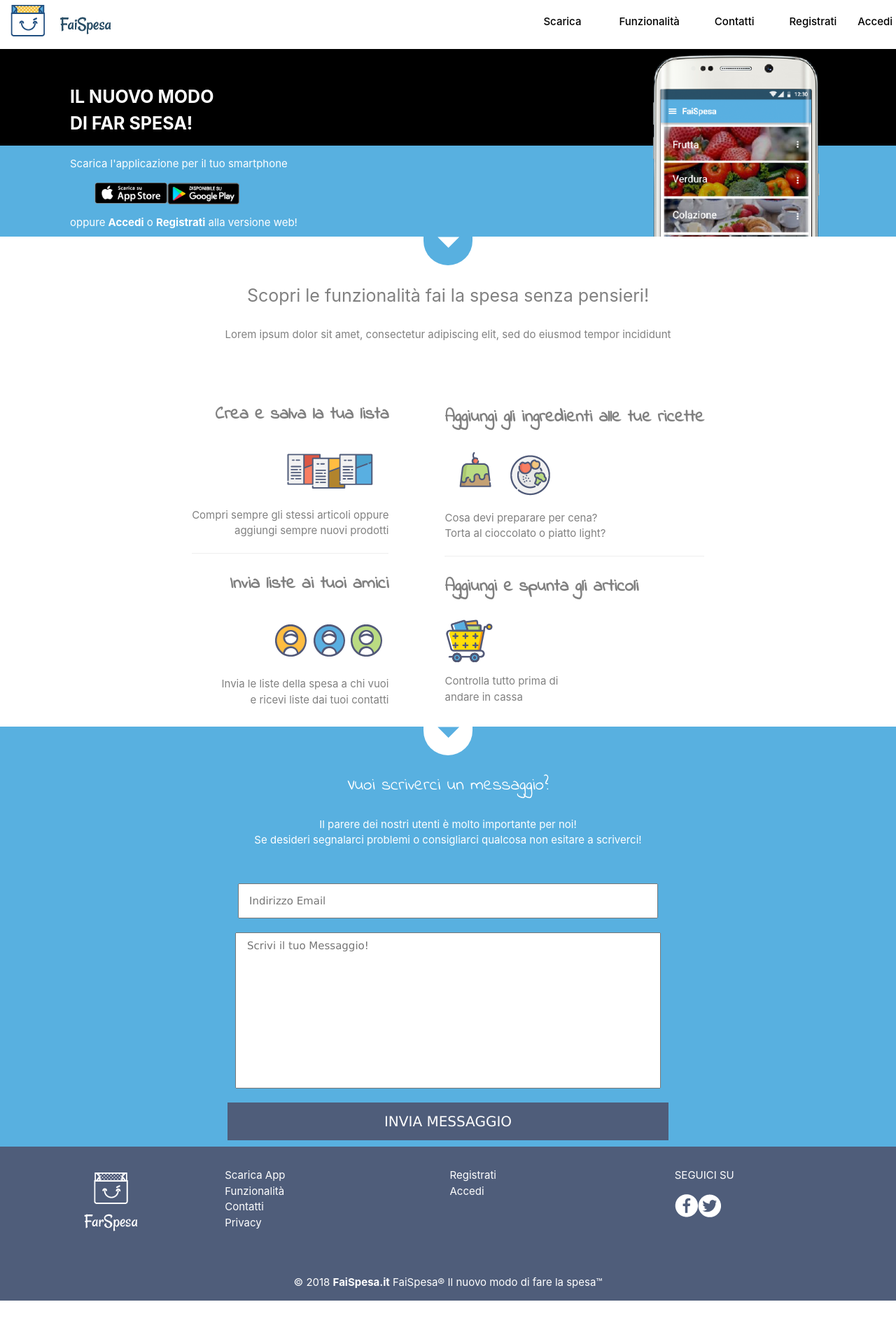
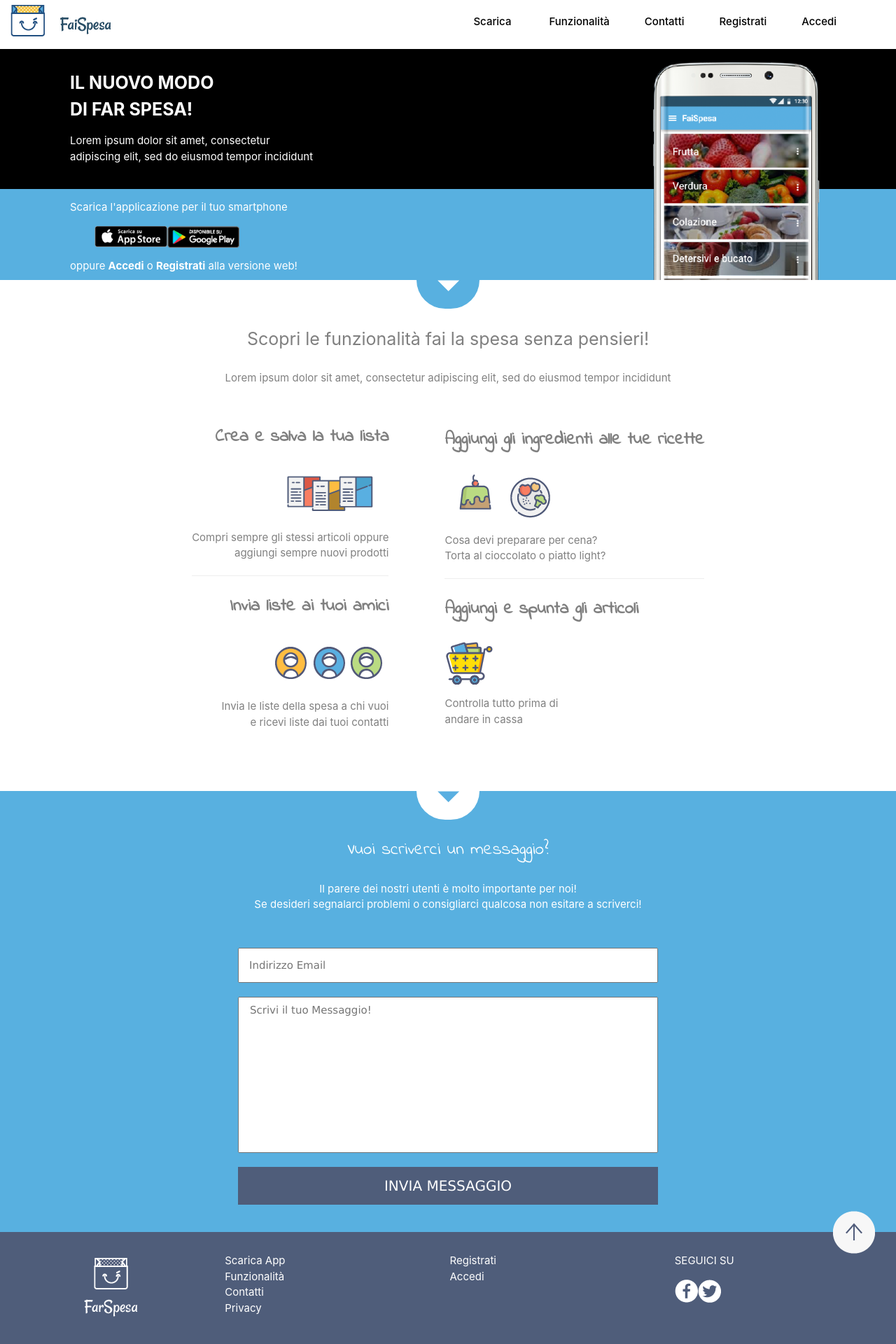
Before and after one commit to GabrielePanarello/SpesApp, an Angular app: page / in a window 1280 px wide. Shown: the top 1920 px of the page at 70% size. Before the commit the page ends 1858 px from the top, so only its background shows below. Built offline with nearby package versions, Linux system fonts and the light colour scheme.

Commit message:
Fix Stile Generale

```diff
--- a/src/app/Components/footer/footer.component.html
+++ b/src/app/Components/footer/footer.component.html
@@ -1,5 +1,5 @@
 <footer>
-    <!-- <img (click)="scrollToTop()" id="backToTop" src="../../../assets/footer-assets/backtotop.png"> -->
+    <img (click)="scrollToTop()" id="backToTop" src="../../../assets/footer-assets/backtotop.png">
     <div class="wrapper">
         <div id="logoContainer">
             <img id="logo" src="../../../assets/footer-assets/logo_footer.png">
--- a/src/app/Components/header-before-login/header-before-login.component.css
+++ b/src/app/Components/header-before-login/header-before-login.component.css
@@ -13,6 +13,7 @@
 .grid-menu {
     vertical-align: auto;
     float: right;
+    margin-right: 60px;
 }
 
 .menu {
@@ -22,14 +23,6 @@
 .menu-item {
     display: inline;
     padding: 20px;
-    font-size: 15px;
-    font-weight: 500;
-    font-family: -apple-system, BlinkMacSystemFont, 'Segoe UI', Roboto, Oxygen, Ubuntu, Cantarell, 'Open Sans', 'Helvetica Neue', sans-serif
-}
-
-#menu-item-login {
-    display: inline;
-    padding: 0px;
     font-size: 15px;
     font-weight: 500;
     font-family: -apple-system, BlinkMacSystemFont, 'Segoe UI', Roboto, Oxygen, Ubuntu, Cantarell, 'Open Sans', 'Helvetica Neue', sans-serif
--- a/src/app/Components/header-before-login/header-before-login.component.html
+++ b/src/app/Components/header-before-login/header-before-login.component.html
@@ -53,7 +53,8 @@
                 </div>
 
             </li>
-            <li id="menu-item-login">
+            <li class="menu-item">
+
                 <button href="" id="myBtn" class="link-item" (click)="openLogin()">Accedi</button>
                 <div id="myModalLogin" class="modal">
                     <div class="modal-content">
--- a/src/app/Components/header-before-login/header-before-login.component.ts
+++ b/src/app/Components/header-before-login/header-before-login.component.ts
@@ -19,7 +19,7 @@
   }
   closeRegister(){
     document.getElementById("myModalRegister").style.display="none";
-    document.getElementById("menu-item-login").style.padding="0px";
+    document.getElementById("menu-item").style.padding="0px";
   }
 
   openLogin(){
@@ -27,7 +27,7 @@
   }
   closeLogin(){
     document.getElementById("myModalLogin").style.display="none";
-    document.getElementById("menu-item-login").style.padding="0px";
+    document.getElementById("menu-item").style.padding="0px";
   }
 
   }
--- a/src/app/Components/home/home.component.css
+++ b/src/app/Components/home/home.component.css
@@ -1,7 +1,7 @@
 #scarica {
     position: relative;
     width: 100%;
-    height: 338px;
+    height: 400px;
     background-color: black;
     z-index: -1;
     padding-top: 70px;
@@ -20,7 +20,7 @@
     position: relative;
     display: inline-block;
     margin: auto;
-    top: 50px;
+    top: 30px;
     left: 100px;
     color: white;
     font-family: -apple-system, BlinkMacSystemFont, 'Segoe UI', Roboto, Oxygen, Ubuntu, Cantarell, 'Open Sans', 'Helvetica Neue', sans-serif;
@@ -31,7 +31,7 @@
     position: relative;
     width: 500px;
     padding-top: 20px;
-    top: 40px;
+    top: 10px;
     left: 100px;
     color: white;
     font-family: -apple-system, BlinkMacSystemFont, 'Segoe UI', Roboto, Oxygen, Ubuntu, Cantarell, 'Open Sans', 'Helvetica Neue', sans-serif;
@@ -50,7 +50,7 @@
 #phone {
     position: absolute;
     width: 20%;
-    top: 70px;
+    top: 80px;
     right: 100px;
     overflow: hidden;
 }
@@ -75,7 +75,7 @@
 
 #funzionalita {
     width: 100%;
-    height: 600px;
+    height: 630px;
     background-color: white;
     margin-bottom: 100px;
 }
@@ -84,7 +84,7 @@
     display: block;
     margin: 0 auto;
     background-color: #58B0E0;
-    width: 70px;
+    width: 90px;
     border-bottom-left-radius: 50px;
     border-bottom-right-radius: 50px;
 }
@@ -123,13 +123,13 @@
 
 .attivita-left {
     display: inline-block;
-    margin: 40px;
+    margin: 10px 40px 40px 40px;
     text-align: right;
 }
 
 .attivita-right {
     display: inline-block;
-    margin: 40px;
+    margin: 10px 40px 40px 40px;
 }
 
 .attivita-left img {
@@ -154,7 +154,7 @@
 
 #contatti {
     width: 100%;
-    height: 600px;
+    height: 630px;
     background-color: #58B0E0;
 }
 
@@ -162,7 +162,7 @@
     display: block;
     margin: 0 auto;
     background-color: white;
-    width: 70px;
+    width: 90px;
     border-bottom-left-radius: 50px;
     border-bottom-right-radius: 50px;
 }
@@ -200,7 +200,7 @@
 #messaggio {
     display: block;
     margin: 0 auto;
-    width: 608px;
+    width: 600px;
     padding: 0.4em 0.4em 0.4em 1em;
     padding-bottom: 190px;
     margin-bottom: 20px;
@@ -209,7 +209,7 @@
 #invia {
     display: block;
     margin: 0 auto;
-    width: 630px;
+    width: 600px;
     padding: 12px 14px;
     background-color: #4F5D7A;
     color: white;
```
